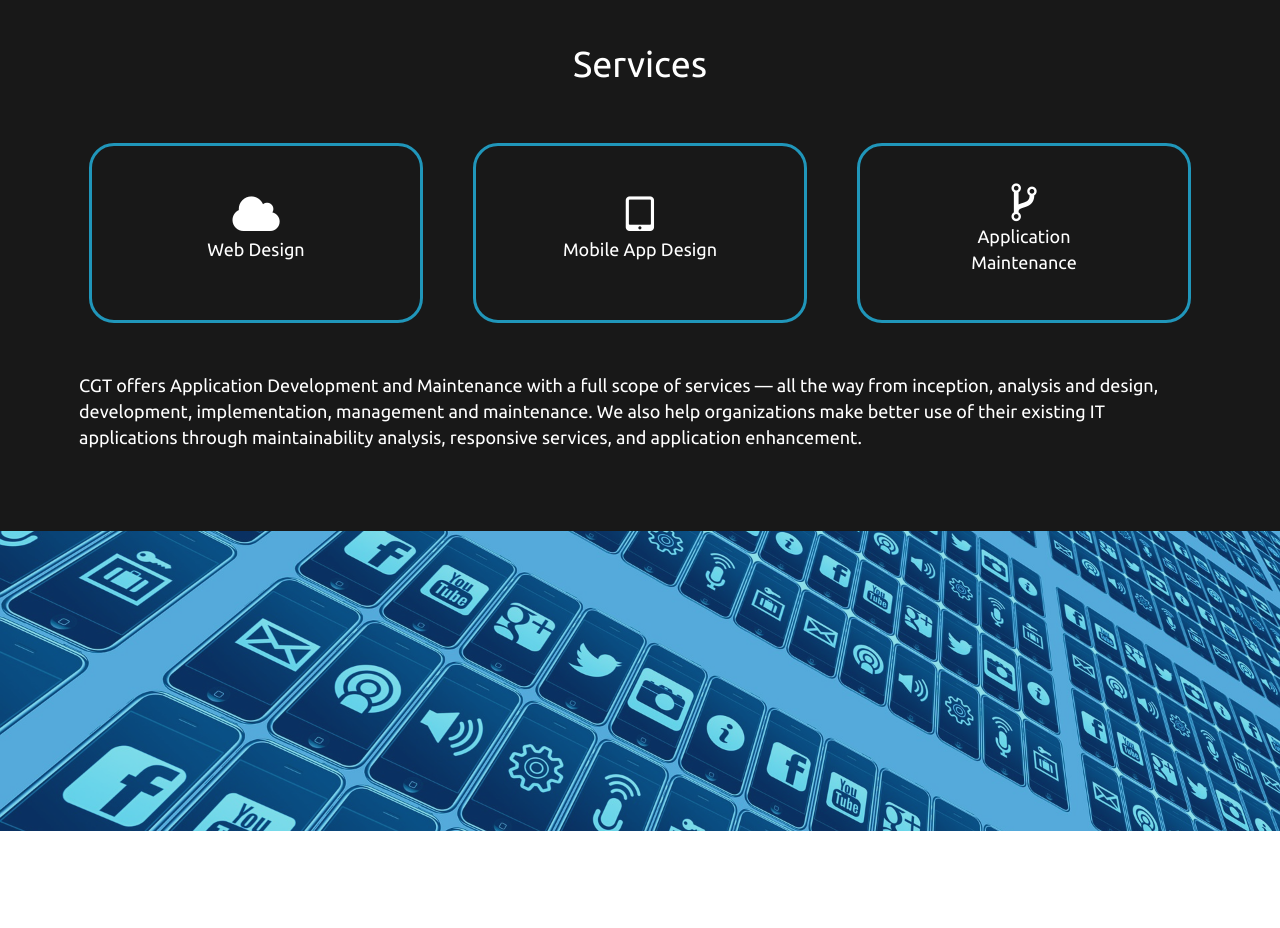
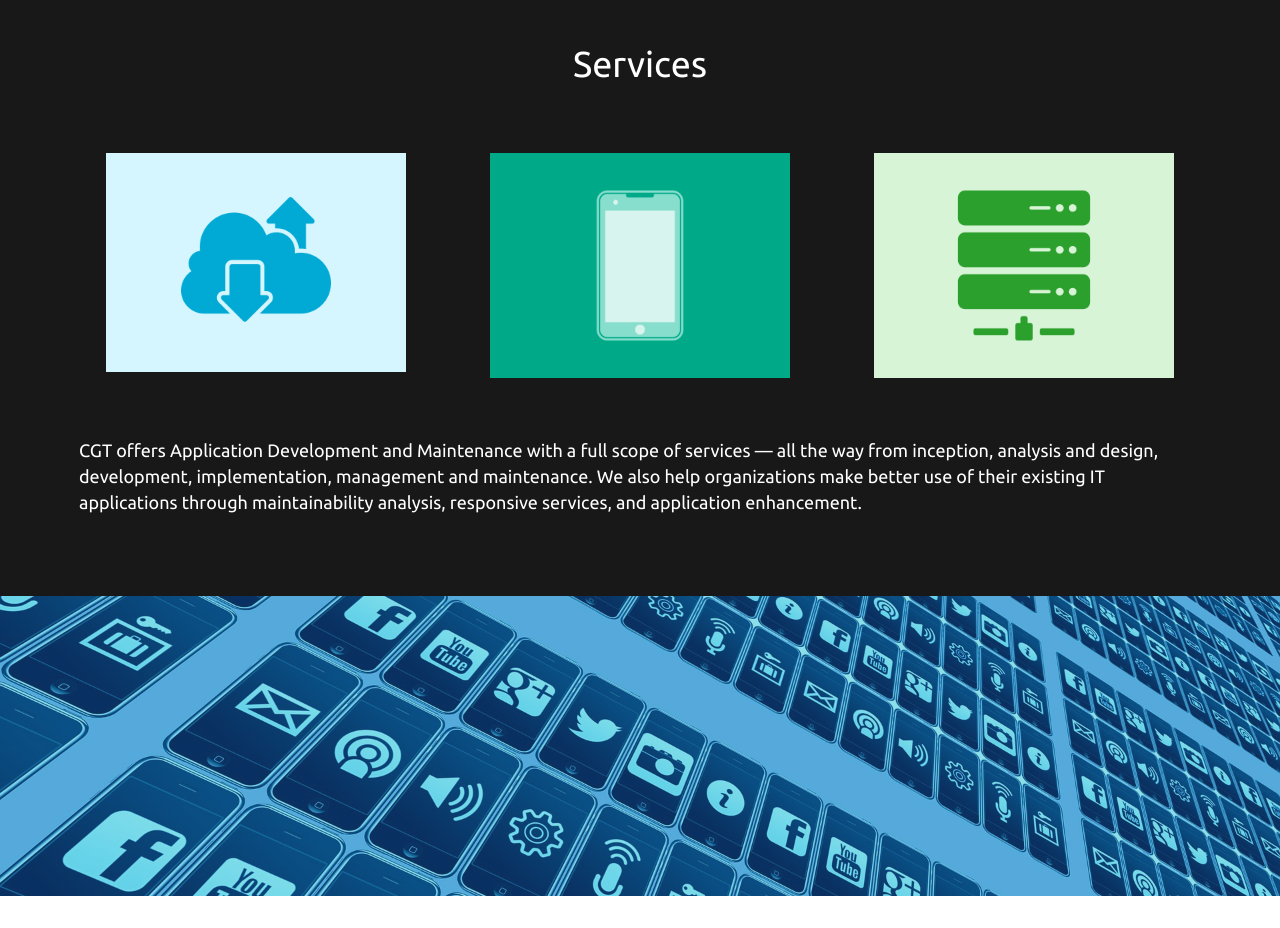
Before and after one commit to chmehmood427/cgt_website, a plain HTML site: page index.html in a window 1280 px wide. Shown: the part 1140-2068 px from the top of the page. Drawn offline with nearby package versions, Linux system fonts and the light colour scheme; some packages are replaced by stand-ins of ours.

Commit message:
Add service images and animation on hover

```diff
--- a/css/cgt_main.css
+++ b/css/cgt_main.css
@@ -3,9 +3,6 @@ body {
       font-family: 'Ubuntu', sans-serif;
       font-size: 18px;
       font-weight: normal;
-      font-smooth: always;
-      -webkit-font-smoothing: antialiased;
-      -moz-font-smoothing: antialiased;
       width: auto !important;
     }
 
@@ -157,33 +154,9 @@ body {
       color: #2096BA;
     }
 
-    #services .icon-box {
-      text-align: center;
-      font-size: 44px;
-      line-height: 1px;
-      color: #fff;
-    }
 
     #services .row {
       padding: 20px 0;
-    }
-
-    #services .section {
-      margin: 10px;
-      padding: 10px;
-      border-radius: 25px;
-      border: 3px solid #2096ba;
-      height: 180px;
-      position: relative;
-    }
-
-    #services .section-content {
-      text-align: center;
-      vertical-align: middle;
-      position: absolute;
-      top: 50%;
-      left: 50%;
-      transform: translate(-50%, -50%);
     }
 
     #services .center {
@@ -191,6 +164,45 @@ body {
       padding: 20px 0px;
     }
 
+    figure {
+      margin: 0;
+      position: relative;
+    }
+
+    figure img {
+      max-width: 100%;
+      display: block;
+      position: relative;
+      z-index: 10;
+      transition: transform 0.4s;
+    }
+
+    figcaption {
+      position: absolute;
+      left: 0;
+      padding: 20px;
+      background: #2096ba;
+      color: #fff;
+
+      height: 80px;
+      width: 100%;
+      top: auto;
+      bottom: 0;
+      text-align: center;
+    }
+
+    figure:hover img,
+    figure.cs-hover img {
+      transform: translateY(-80px);
+    }
+
+    .figure-container {
+      width: 340px;
+      padding: 20px;
+      margin-left: auto;
+      margin-right: auto;
+    }
+
     #copyright {
       color: #999999;
       font-size: 12px;
--- a/index.html
+++ b/index.html
@@ -96,43 +96,35 @@
 
       <div class="row">
         <div class="col-sm-4">
-          <div class="section">
-            <div class="section-content">
-              <div class="icon-box">
-                <i class="fa fa-cloud"></i>
-              </div>
-              <div class="icon-text">
-                <p>Web Design</p>
-              </div>
-            </div>
+          <div class="figure-container">
+            <figure>
+              <img src="images/service_web.png" alt="web img">
+              <figcaption>
+                <h4>Web Design</h4>
+              </figcaption>
+            </figure>
           </div>
         </div>
 
-        <div class="col-sm-4">
-          <div class="section">
-            <div class="section-content">
-              <div class="icon-box">
-                <i class="fa fa-tablet"></i>
-              </div>
-              <div class="icon-text">
-                <p>Mobile App Design</p>
-              </div>
-            </div>
-          </div>
+        <div class="col-sm-4"><div class="figure-container">
+          <figure>
+            <img src="images/service_mobile.png" alt="mobile img">
+            <figcaption>
+              <h4>Mobile App Design</h4>
+            </figcaption>
+          </figure>
         </div>
+      </div>
 
-        <div class="col-sm-4">
-          <div class="section">
-            <div class="section-content">
-              <div class="icon-box">
-                <i class="fa fa-code-fork"></i>
-              </div>
-              <div class="icon-text">
-                <p>Application Maintenance</p>
-              </div>
-            </div>
-          </div>
-        </div>
+      <div class="col-sm-4"><div class="figure-container">
+        <figure>
+          <img src="images/service_app.png" alt="app img">
+          <figcaption>
+            <h4>Application Maintenance</h4>
+          </figcaption>
+        </figure>
+      </div>
+    </div>
 
       </div>
       <div class="center">
```
Also changed, not shown: images/service_app.png (added), images/service_mobile.png (added), images/service_web.png (added).
